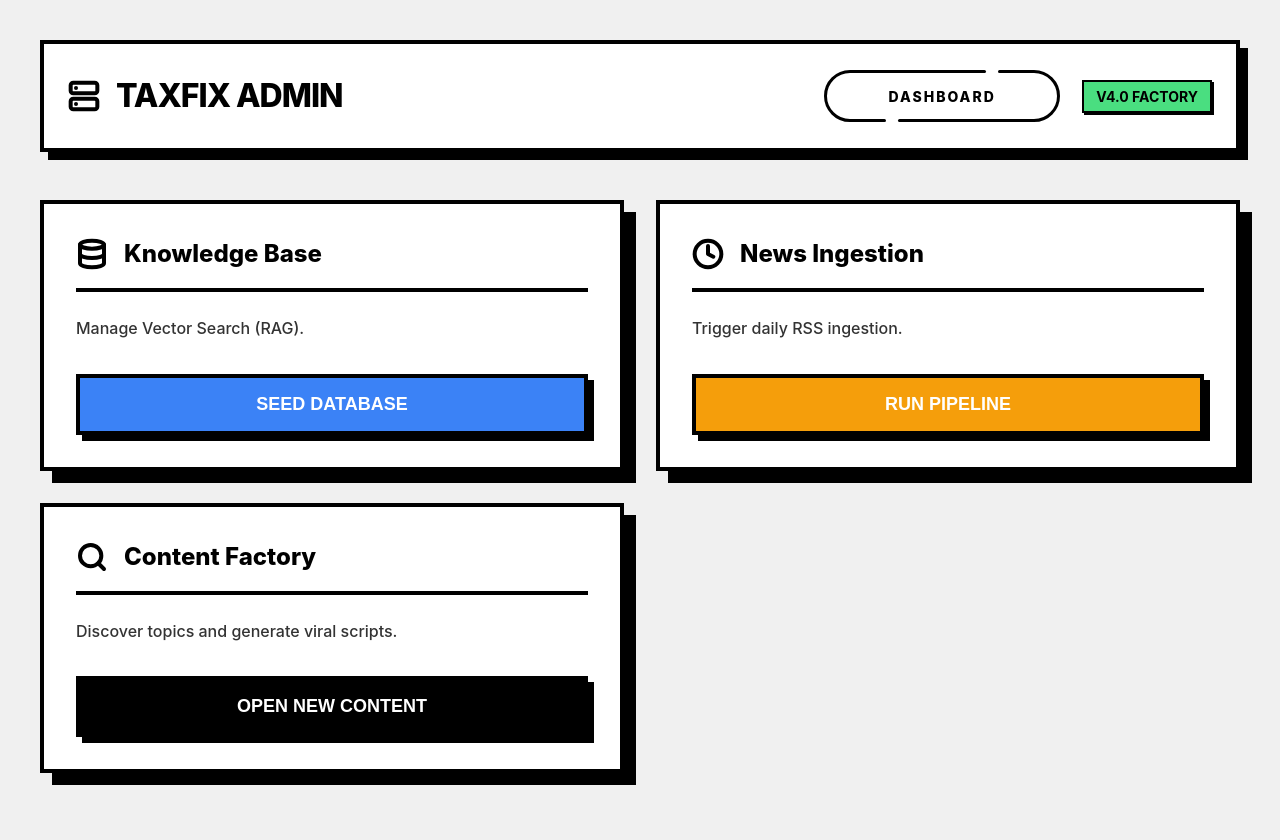
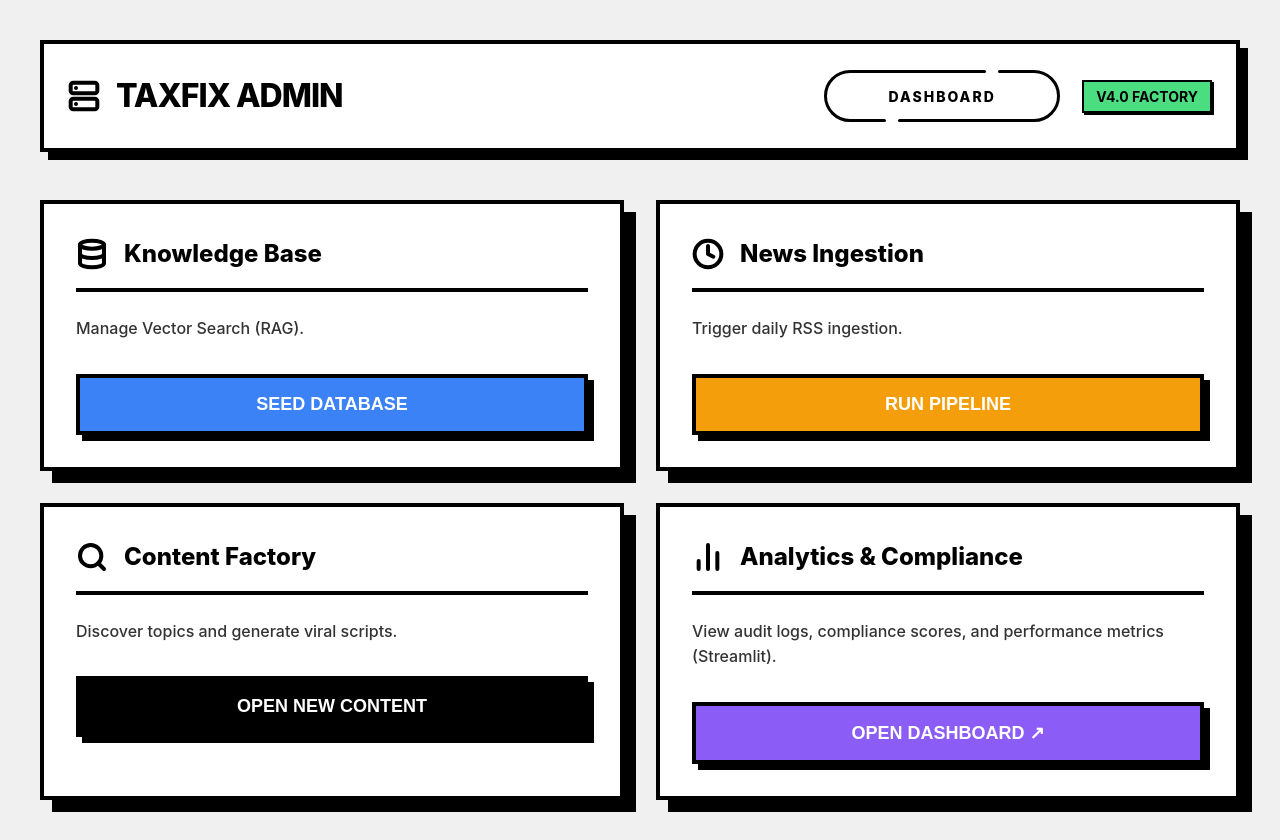
Before and after one commit to prathamdevkraft/content-video, a React (Vite) app in the folder admin-frontend/: page / in a window 1280 px wide. Before the commit the page ends 813 px from the top, so only its background shows below. Built offline with nearby package versions, Linux system fonts and the light colour scheme.

Commit message:
feat(ui): Add Analytics dashboard card to home grid

```diff
--- a/admin-frontend/src/App.jsx
+++ b/admin-frontend/src/App.jsx
@@ -1,7 +1,7 @@
 import { useState, useEffect } from 'react';
 import styled from 'styled-components';
 import axios from 'axios';
-import { Database, FileText, CheckCircle, AlertCircle, Play, Server, Clock, Search } from 'lucide-react';
+import { Database, FileText, CheckCircle, AlertCircle, Play, Server, Clock, Search, BarChart2 } from 'lucide-react';
 import NavigationButton from './components/NavigationButton';
 import RefreshButton from './components/RefreshButton';
 import NewsFeed from './components/NewsFeed';
@@ -313,6 +313,19 @@
           OPEN NEW CONTENT
         </ActionButton>
       </Card>
+
+      <Card>
+        <CardHeader>
+          <BarChart2 size={32} color="#000000" strokeWidth={3} />
+          <CardTitle>Analytics & Compliance</CardTitle>
+        </CardHeader>
+        <Description>
+          View audit logs, compliance scores, and performance metrics (Streamlit).
+        </Description>
+        <ActionButton onClick={() => window.open('http://13.200.99.186:8501', '_blank')} style={{ background: '#8b5cf6' }}>
+          OPEN DASHBOARD ↗
+        </ActionButton>
+      </Card>
     </MainGrid>
   );
 
```
